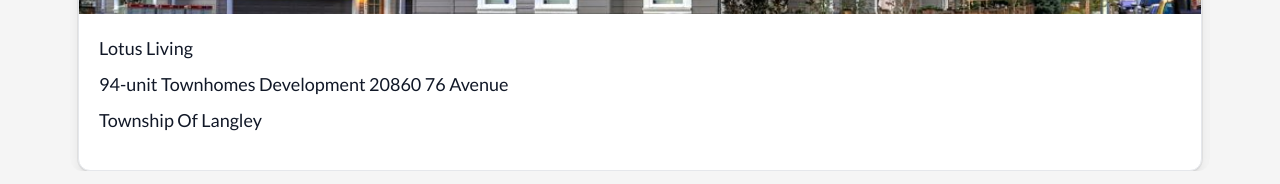
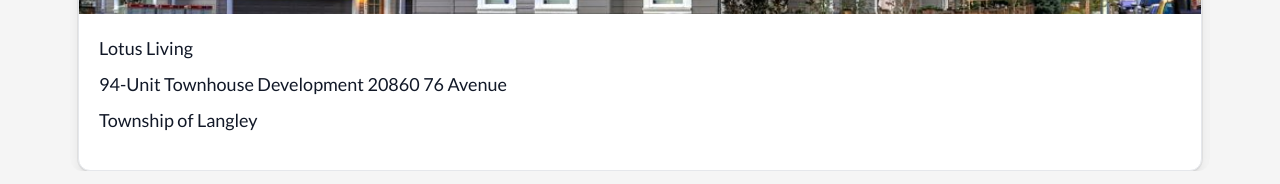
Before and after one commit to Bragdealinc/speedway, a React (Vite) app: page / in a window 1280 px wide. Shown: the part 1801-1985 px from the top of the page. Built offline with nearby package versions, Linux system fonts and the light colour scheme; no server answers; grey boxes are pictures that could not be loaded.

Commit message:
fixe all points

```diff
--- a/src/data/projectsData.js
+++ b/src/data/projectsData.js
@@ -85,8 +85,8 @@ export const allProjects = [
     id: "lotus-living",
     project_name: "Lotus Living - 94 Townhomes - 20860 76 Avenue, Township Of Langley",
     units: "Lotus Living",
-    name: " 94-unit Townhomes Development  20860 76 Avenue",
-    city: " Township Of Langley",
+    name: " 94-Unit Townhouse Development 20860 76 Avenue",
+    city: "Township of Langley",
     location: "Langley, BC",
     type: "Townhomes",
     status: "Sold Out",
@@ -122,8 +122,8 @@ export const allProjects = [
   {
     id: "saffron",
     project_name: "Saffron Living 26-Unit Duplex Development 141 Street and 60 Avenue City of Surrey",
-    units: "Saffron Living ",
-    name: "26 Duplexes - 141 Street and 60 Avenue",
+    units: "Saffron Living",
+    name: "26-Unit Duplex Development 141 Street and 60 Avenue",
     city: "City of Surrey",
     location: "Surrey, BC",
     type: "Duplexes",
@@ -156,10 +156,14 @@ suffronMain
     },
   },
   {
+
+
+
+
     id: "suncrest-estates",
     project_name: "Suncrest Estates 27-lot Single Family Subdivision 140 Street and 60 Avenue City of Surrey",
     units: "Suncrest Estates",
-    name: "27 Single Family Subdivision - 140 Street and 60 Avenue",
+    name: "27-lot Single Family Subdivision 140 Street and 60 Avenue",
     city: "City of Surrey",
     location: "Surrey, BC",
     type: "Single-family subdivision",
@@ -295,9 +299,9 @@ suncrest29
   },
   {
     id: "elmridge-central-gordon-23",
-    units: "Elmridge Estates ",
+    units: "Elmridge Estates",
     name: " 23-Unit Townhouse Development 7065 204 Street",
-    city: " Township of Langley",
+    city: "Township of Langley",
     project_name: "Elmridge Estates 23-Unit Townhouse Development 7065 204 Street Township of Langley",
     location: "7065 204 St, Langley",
     type: "Townhomes",
@@ -335,7 +339,7 @@ elmridgeMain
     id: "West-Clayton-phase-1",
     project_name: "West Clayton (Phase 1) 19-Unit Townhouse Development 7420 186B Street City of Surrey",
     units: "West Clayton (Phase 1)",
-    name: "  19-Unit Townhouse Development 7420 186B Street",
+    name: "19-Unit Townhouse Development 7420 186B Street",
     city: "City of Surrey",
     location: "Surrey BC",
     type: "Townhomes",
```
